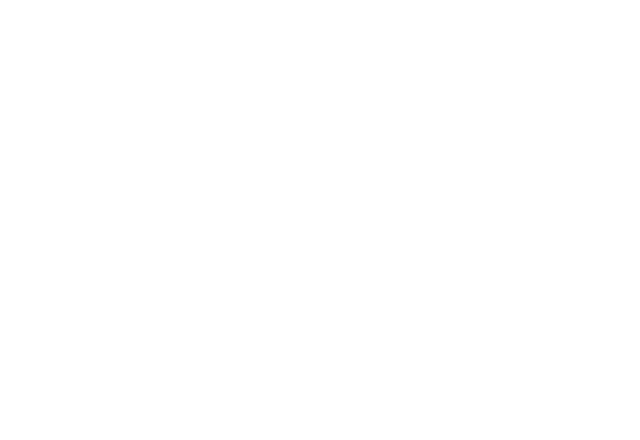
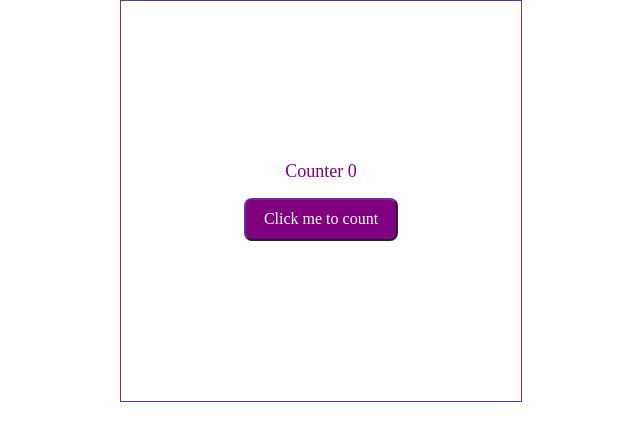
Before and after one commit to BolanleMary/spotify-clone, a React (Vite) app: page /counter in a window 1280 px wide. Before the commit this address had no page. Shown: the top 440 px of the page, without its empty margins (319-959 px from the left). Built offline with nearby package versions, Linux system fonts and the light colour scheme.

Commit message:
Modify the app.jsx

```diff
--- a/src/App.jsx
+++ b/src/App.jsx
@@ -11,7 +11,7 @@
     <>
     <Routes>
       <Route path="/" element={ <HomePage/>}/>
-      <Route path="/" element={ <HomePage/>}/>
+      <Route path="/counter" element={ <Counter/>}/>
       <Route path ="/login" element={< LoginPage/>}/>
       <Route path="/register" element={<RegisterPage/>}/>
 
--- a/src/components/counter/counter.module.css
+++ b/src/components/counter/counter.module.css
@@ -4,14 +4,25 @@
 flex-direction: column;
 justify-content: center;
 gap: 16px;
+height: 400px;
+width: 400px;
+border: 1px solid rebeccapurple;
 margin: auto;
 }
 
 
 .counterDisplay{
-
+font-size: 18px;
+color: purple;
 }
 
 .counterButton{
-
+    background-color: transparent;
+    border-radius:8px;
+    border-color: rebeccapurple;
+    font-size: 16px;
+    background-color: purple;
+    color: white;
+    padding: 10px 18px;
+    cursor: pointer;
 }
--- a/src/components/counter/index.jsx
+++ b/src/components/counter/index.jsx
@@ -1,11 +1,16 @@
+import styles from "./counter.module.css";
 
 const Counter = () =>{
 
-    let counter =0
-    return(
-<div className ={StyleSheet.wrapper} >
-<div className={StyleSheet.counterDisplay}>Counter {counter}</div>
-<button></button>
+    let counter = 0;
+    const onClickHandler = () =>{
+counter = counter + 1
+    }
+    return <div className ={styles.wrapper} >
+<div className={styles.counterDisplay}>Counter {counter}</div>
+<button onClick={onClickHandler} className={styles.counterButton}> Click me to count</button>
 </div >
-    )
+
 }
+
+export default Counter;
```
